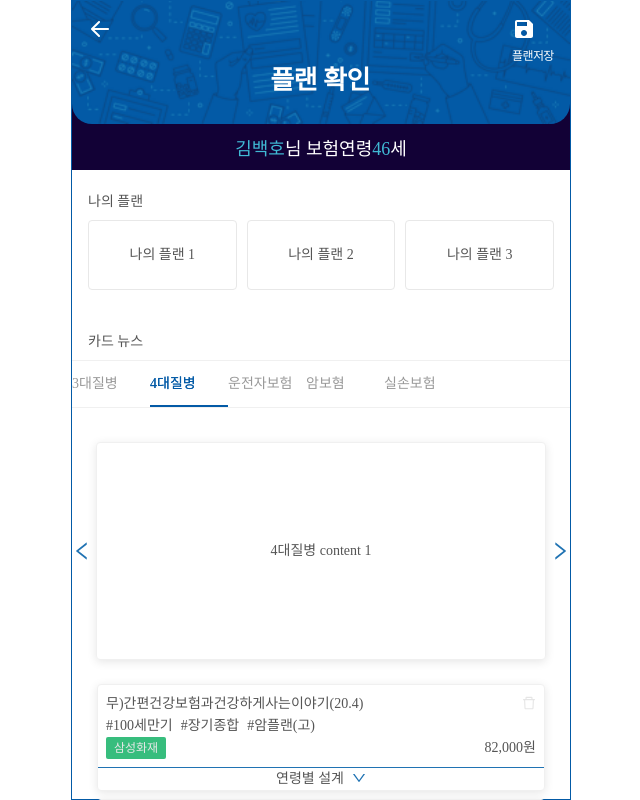
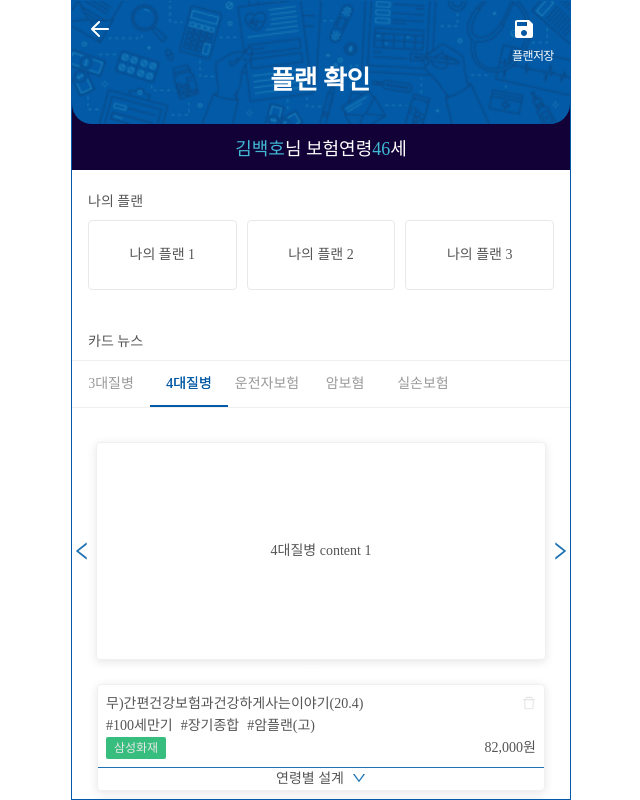
Before and after one commit to bowdawn/mymanager, a React (Create React App) app: page /dummypage3 in a window 1280 px wide. Shown: the top 800 px of the page, without its empty margins (319-959 px from the left). Built offline with nearby package versions, Linux system fonts and the light colour scheme; a web font is replaced by a local one.

Commit message:
scrollbar on web disabled on tabs pane

```diff
--- a/src/App.less
+++ b/src/App.less
@@ -16,9 +16,7 @@
 
   .mobile-border {
     border: solid 1px @primary-color;
-    &:hover {
-      overflow-y: auto;
-    }
+    overflow-y: auto;
   }
 }
 
--- a/src/assets/ant-override/ant-tabs.less
+++ b/src/assets/ant-override/ant-tabs.less
@@ -1,6 +1,7 @@
 @import './default.less';
 @import '../constants/colors.less';
 
+.ant-override {
   .ant-tabs-card > .ant-tabs-nav .ant-tabs-tab,
   .ant-tabs-card > div > .ant-tabs-nav .ant-tabs-tab {
     color: @primary-color;
@@ -45,3 +46,16 @@
   .ant-tabs-tab {
     color: @warm-grey-two;
   }
+
+  .ant-tabs > .ant-tabs-nav .ant-tabs-nav-wrap,
+  .ant-tabs > div > .ant-tabs-nav .ant-tabs-nav-wrap {
+    overflow-x: scroll;
+    overflow-y: hidden;
+    overscroll-behavior: contain;
+    &::-webkit-scrollbar {
+      width: 0px;
+      height: 0px; /* Remove scrollbar space */
+      background: transparent; /* Optional: just make scrollbar invisible */
+    }
+  }
+}
--- a/src/pages/dummy3.tsx
+++ b/src/pages/dummy3.tsx
@@ -162,7 +162,10 @@ const DummyPage3: FC = (props: any) => {
           onTabScroll={(event) => console.log(event)}
         >
           {tabs.map((item: any, i: number) => (
-            <TabPane tab={<div className='w78'>{item.title}</div>} key={i}>
+            <TabPane
+              tab={<div className='w78 f-jc-c'>{item.title}</div>}
+              key={i}
+            >
               <Divider />
               <Carousel
                 arrows={true}
```
Lines whose indentation alone changed are shown as unchanged.
